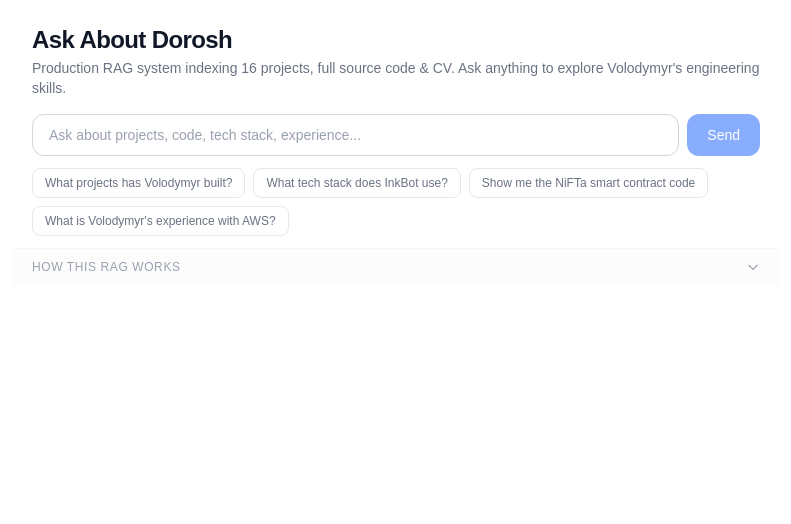
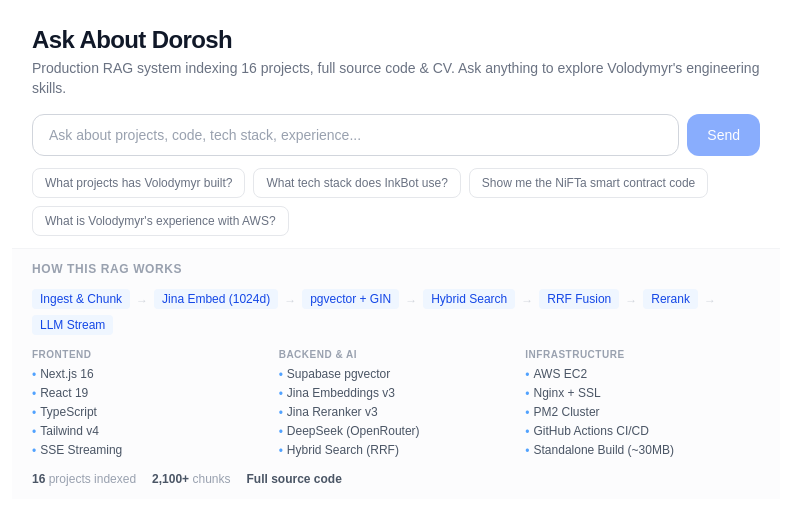
Before and after one commit to volodeveth/supa-rag, a Next.js app: page / in a window 1280 px wide. Shown: the top 524 px of the page, without its empty margins (244-1035 px from the left). Built offline with nearby package versions, Linux system fonts and the light colour scheme.

Commit message:
fix: make tech panel always visible without toggle

```diff
--- a/src/components/Chat.tsx
+++ b/src/components/Chat.tsx
@@ -38,25 +38,10 @@
 };
 
 function TechPanel() {
-  const [open, setOpen] = useState(false);
+  return (
+    <div className="border-t border-gray-100 bg-gray-50/50 px-5 py-3 space-y-3">
+      <h2 className="text-xs font-semibold text-gray-400 uppercase tracking-wider">How this RAG works</h2>
 
-  return (
-    <div className="border-t border-gray-100 bg-gray-50/50">
-      <button
-        onClick={() => setOpen(!open)}
-        className="w-full px-5 py-2.5 flex items-center justify-between text-xs font-medium text-gray-400 hover:text-gray-600 transition-colors cursor-pointer uppercase tracking-wider"
-      >
-        <span>How this RAG works</span>
-        <svg
-          className={`w-3.5 h-3.5 transition-transform ${open ? "rotate-180" : ""}`}
-          fill="none" viewBox="0 0 24 24" stroke="currentColor" strokeWidth={2}
-        >
-          <path strokeLinecap="round" strokeLinejoin="round" d="M19 9l-7 7-7-7" />
-        </svg>
-      </button>
-
-      {open && (
-        <div className="px-5 pb-4 space-y-4">
       {/* Pipeline */}
       <div className="flex flex-wrap items-center gap-1.5 text-xs">
         {PIPELINE_STEPS.map((step, i, arr) => (
@@ -91,8 +76,6 @@
         <span><strong className="text-gray-600">2,100+</strong> chunks</span>
         <span><strong className="text-gray-600">Full source code</strong></span>
       </div>
-        </div>
-      )}
     </div>
   );
 }
```
Lines whose indentation alone changed are shown as unchanged.
